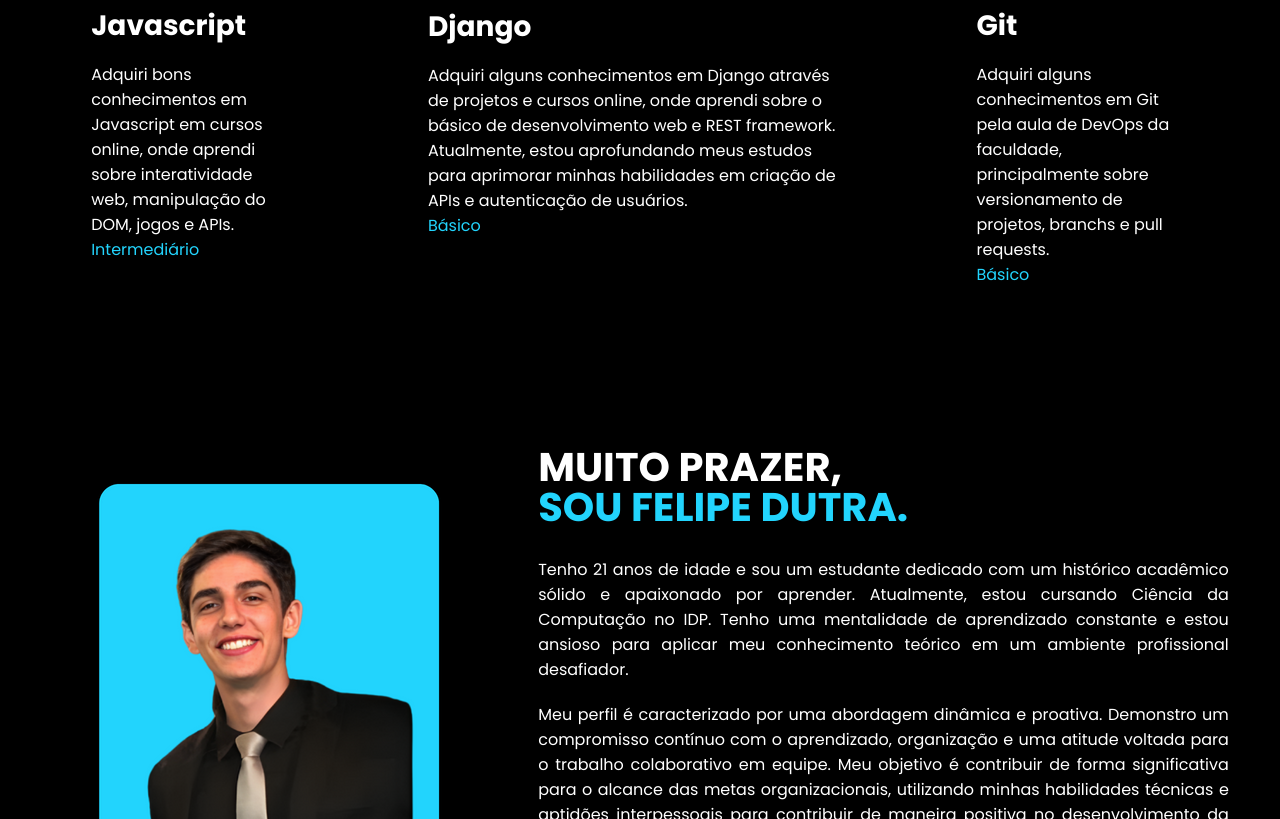
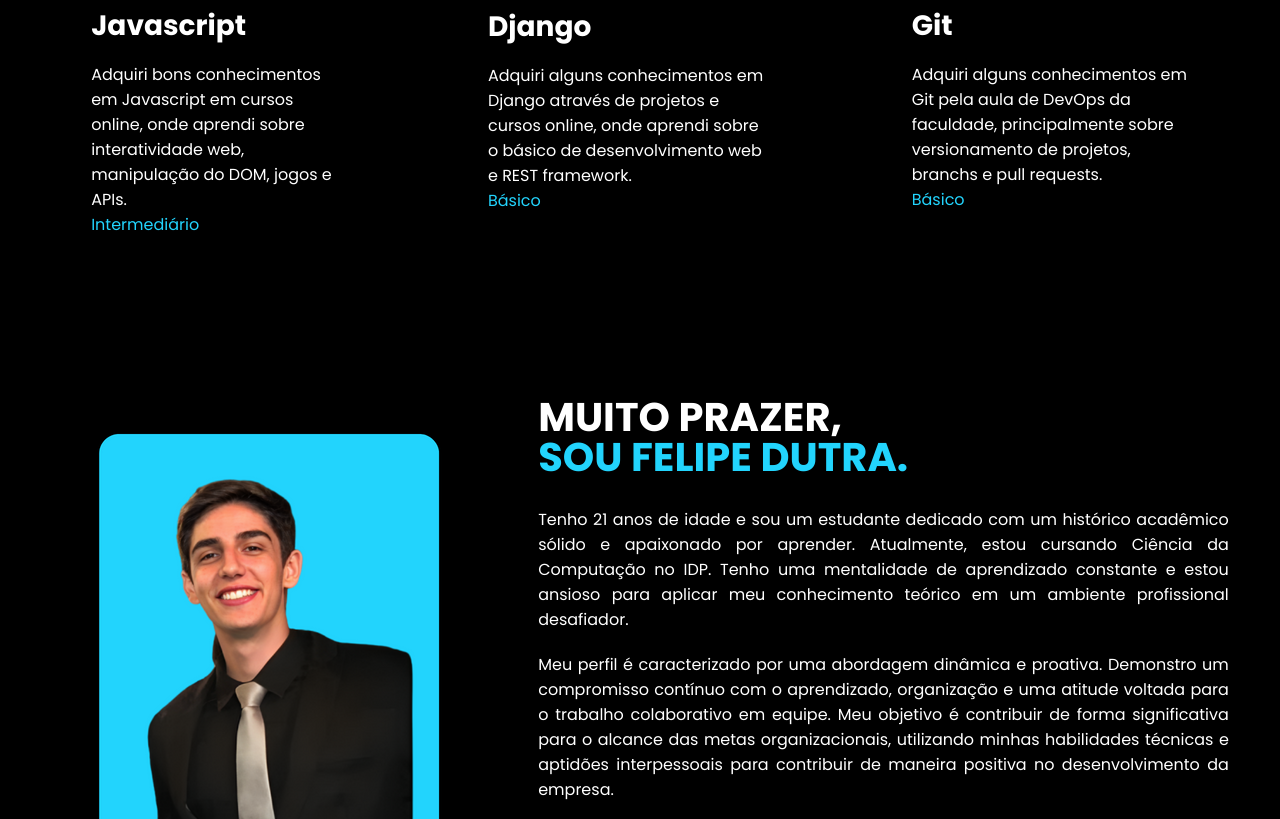
Before and after one commit to dutra-felipe/Portfolio, a plain HTML site: page index.html in a window 1280 px wide. Shown: the part 1640-2459 px from the top of the page. Drawn offline with nearby package versions, Linux system fonts and the light colour scheme.

Commit message:
Update index.html

```diff
--- a/index.html
+++ b/index.html
@@ -95,7 +95,7 @@
                     <div class="especialidades-box">
                         <img src="images/icons8-django-a-high-level-python-web-framework-that-encourages-rapid-development-100.png" alt="Logo Django">
                         <h3>Django</h3>
-                        <p>Adquiri alguns conhecimentos em Django através de projetos e cursos online, onde aprendi sobre o básico de desenvolvimento web e REST framework. Atualmente, estou aprofundando meus estudos para aprimorar minhas habilidades em criação de APIs e autenticação de usuários.</p>
+                        <p>Adquiri alguns conhecimentos em Django através de projetos e cursos online, onde aprendi sobre o básico de desenvolvimento web e REST framework.</p>
                         <p><span>Básico</span></p>
                     </div>
                     <div class="especialidades-box">
```
